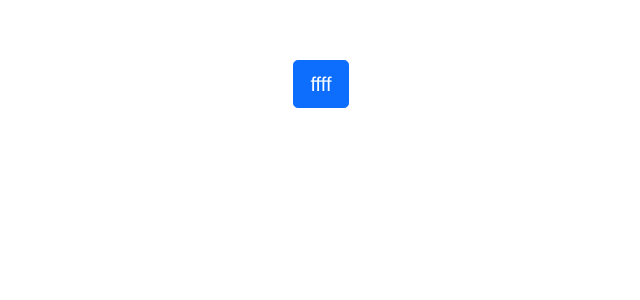
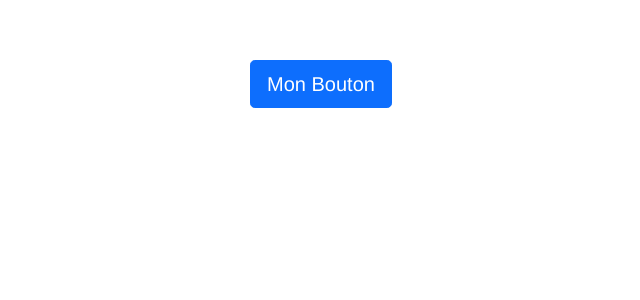
Before and after one commit to yoshiyes/vue3-bootstrap, a Vue app: page / in a window 1280 px wide. Shown: the top 300 px of the page, without its empty margins (319-959 px from the left). Built offline with nearby package versions, Linux system fonts and the light colour scheme.

Commit message:
Continue

```diff
--- a/src/App.vue
+++ b/src/App.vue
@@ -1,5 +1,5 @@
 <template>
-  <b-button size="lg">ffff</b-button>
+  <b-button size="lg" color="primary">Mon Bouton</b-button>
 </template>
 
 <script lang="ts">
--- a/src/components/Button/Button.vue
+++ b/src/components/Button/Button.vue
@@ -1,17 +1,32 @@
 <template>
-  <button type="button" class="btn" :class="rootClasses" :disabled="disabled">
+  <component
+    class="btn"
+    :is="href ? 'a' : element"
+    :type="type"
+    :class="rootClasses"
+    :disabled="disabled"
+    :href="href"
+  >
     <slot></slot>
-  </button>
+  </component>
 </template>
 
 <script>
 import { defineComponent, computed } from "vue";
 
-import { Colors, Sizes } from "@/models";
+import { Colors } from "@/models";
 
 export default defineComponent({
   name: "b-button",
   props: {
+    element: {
+      type: String,
+      default: "button",
+    },
+    type: {
+      type: String,
+      default: "button",
+    },
     color: {
       type: String,
       default: Colors.PRIMARY,
@@ -22,12 +37,28 @@ export default defineComponent({
     disabled: {
       type: Boolean,
     },
+    pill: {
+      type: Boolean,
+    },
+    squared: {
+      type: Boolean
+    },
+    nowrap: {
+      type: Boolean,
+    },
+    href: {
+      type: String
+    }
   },
   setup(props, { slots }) {
     const rootClasses = computed(() => [
       {
         [`btn-${props.color}`]: props.color,
         [`btn-${props.size}`]: props.size,
+        "rounded-pill": props.pill,
+        "rounded-0": props.squared,
+        "text-nowrap": props.nowrap,
+        "disabled": props.href && props.disabled
       },
     ]);
     return { rootClasses };
```
